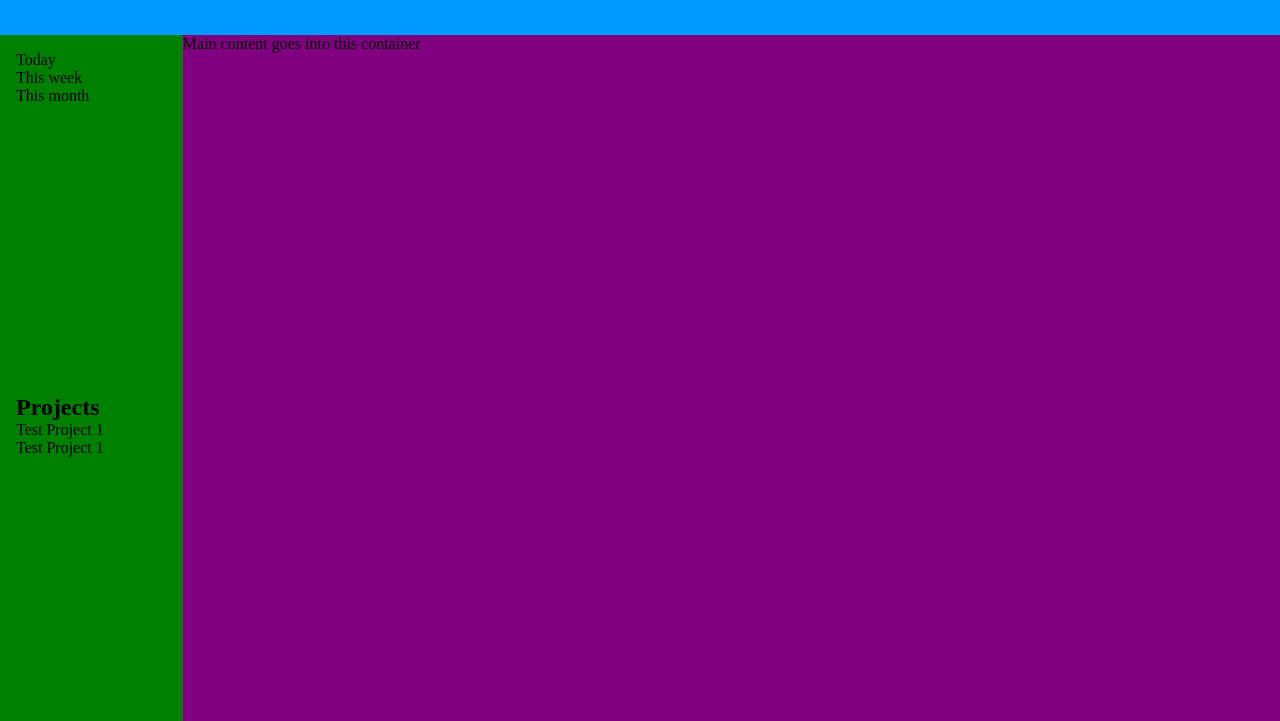
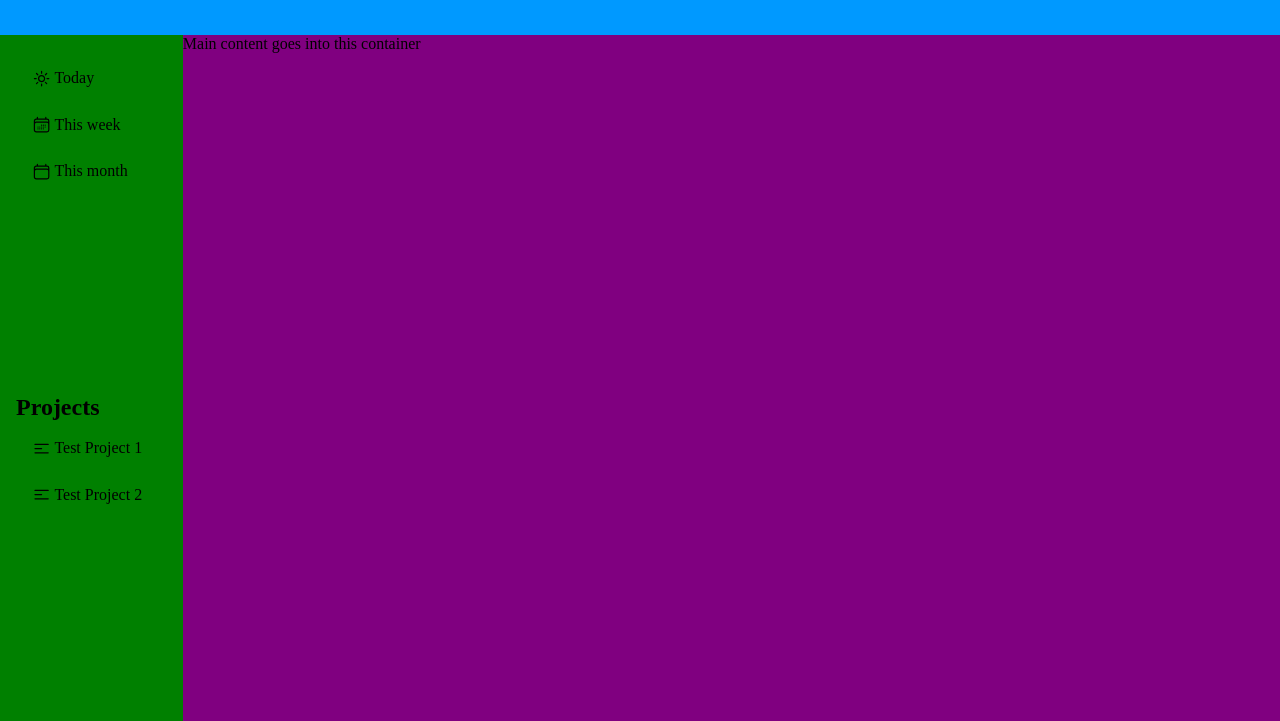
Before and after one commit to dxd8201/odin-todo, a website built with webpack: page dist/index.html in a window 1280 px wide. Shown: the part 79-800 px from the top of the page. Built offline with Linux system fonts and the light colour scheme.

Commit message:
Finished setting up foundational CSS for sidebar next set up foundation for main content container

```diff
--- a/src/style.css
+++ b/src/style.css
@@ -81,3 +81,27 @@
     width: 100%;
     padding: 1rem 1rem 1rem 3rem;
 }
+
+.selectable-time-container {
+    display: flex;
+    align-items: center;
+    justify-content: flex-start;
+    text-align: center;
+    margin-top: .5rem;
+    gap: .2rem;
+    cursor: pointer;
+    width: 75%;
+    height: 2rem;
+    border-radius: 10px;
+    padding: .2rem 0 .2rem 1rem;
+    transition: all .3s;
+}
+
+.selectable-time-container:hover {
+    background-color: rgba(219, 96, 219, 0.801);
+}
+
+.side-bar-icon {
+    width: 1.2rem;
+    height: 1.2rem;
+}
```
Also changed, not shown: dist/index.html, dist/main.js.
